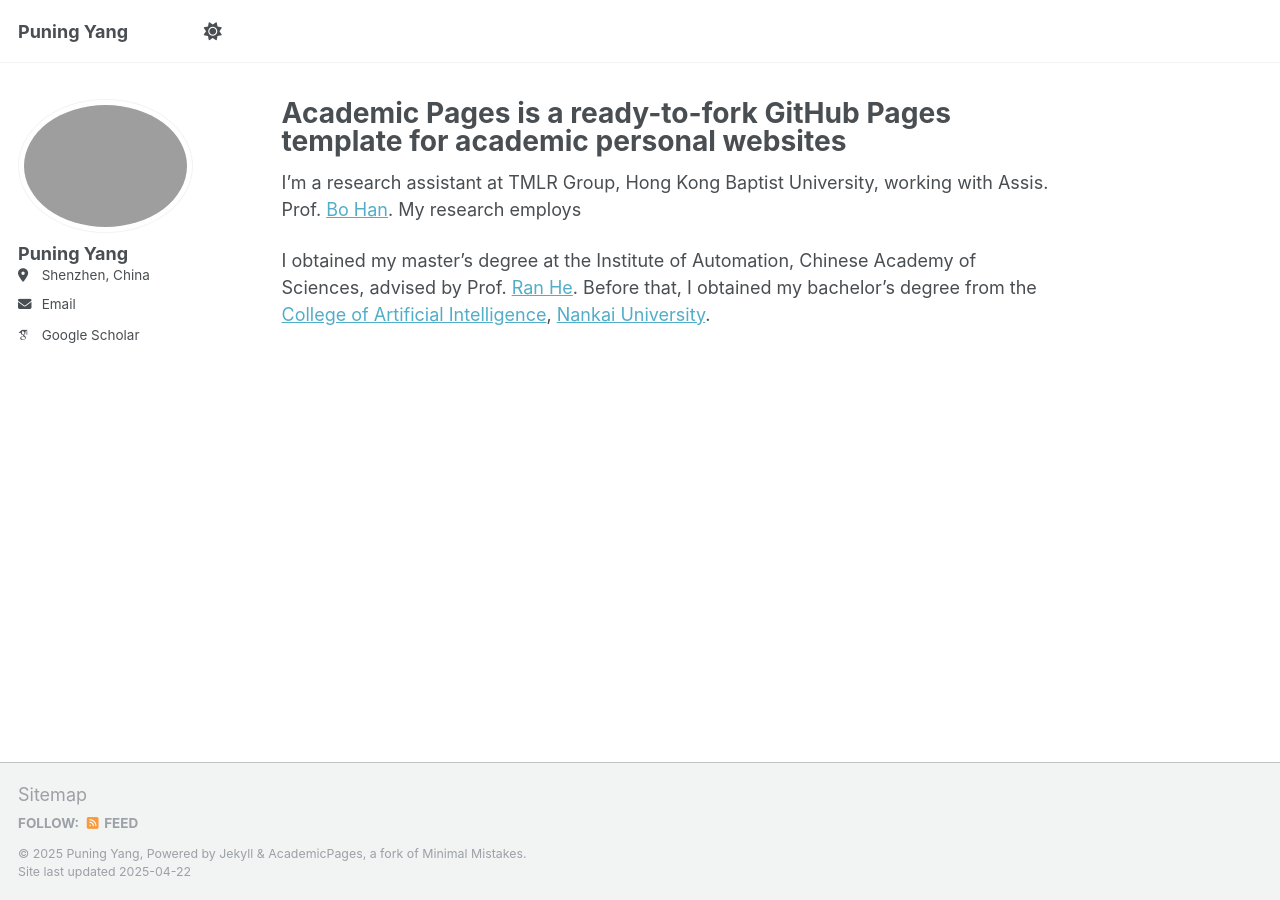
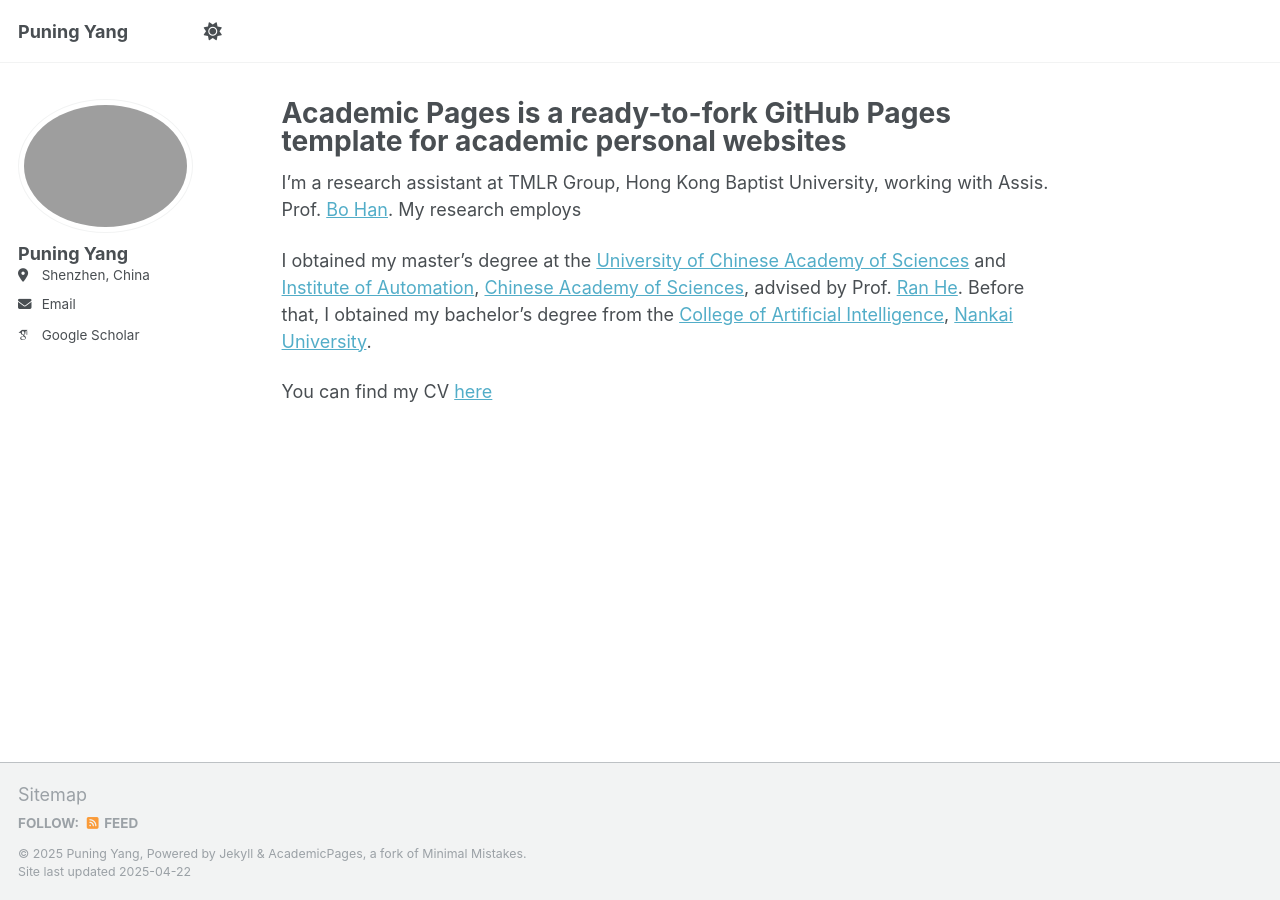
Before and after one commit to Puning97/Puning97.github.io, a Jekyll site: the page built from _pages/about.md, in a window 1280 px wide. Built offline with Jekyll 4.4.1, drawn with Linux system fonts in a browser that asks for light colours; some web fonts are replaced.

Commit message:
Update about.md

```diff
--- a/_pages/about.md
+++ b/_pages/about.md
@@ -10,5 +10,8 @@ redirect_from:
 I'm a research assistant at TMLR Group, Hong Kong Baptist University, working with Assis. Prof. [Bo Han](https://bhanml.github.io/).
 My research employs
 
-I obtained my master's degree at the Institute of Automation, Chinese Academy of Sciences, advised by Prof. [Ran He](https://rhe-web.github.io/).
+I obtained my master's degree at the [University of Chinese Academy of Sciences](https://www.ucas.edu.cn/) and [Institute of Automation](http://www.ia.cas.cn/), [Chinese Academy of Sciences](https://www.cas.cn/), advised by Prof. [Ran He](https://rhe-web.github.io/).
 Before that, I obtained my bachelor's degree from the [College of Artificial Intelligence](https://ai.nankai.edu.cn/), [Nankai University](https://www.nankai.edu.cn/).
+
+
+You can find my CV [here](../assets/CV_PuningYang.pdf)
```
